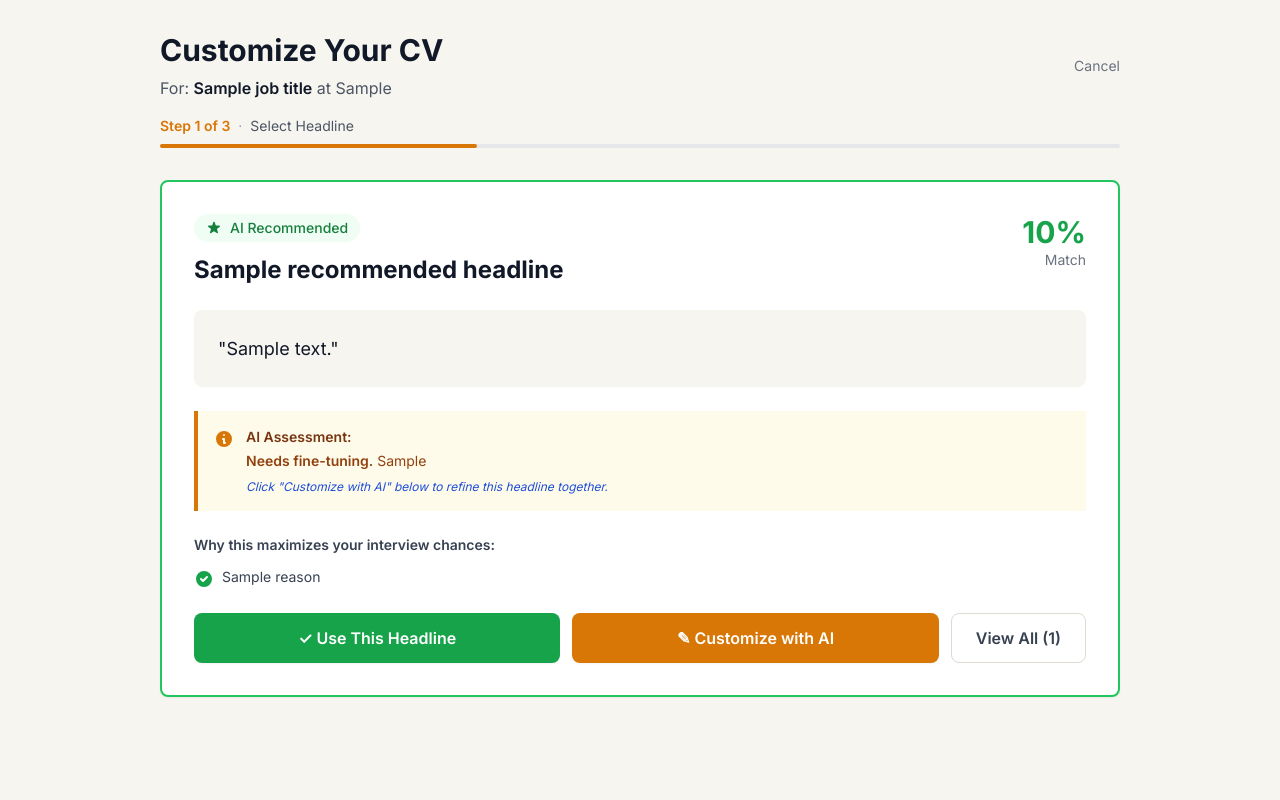
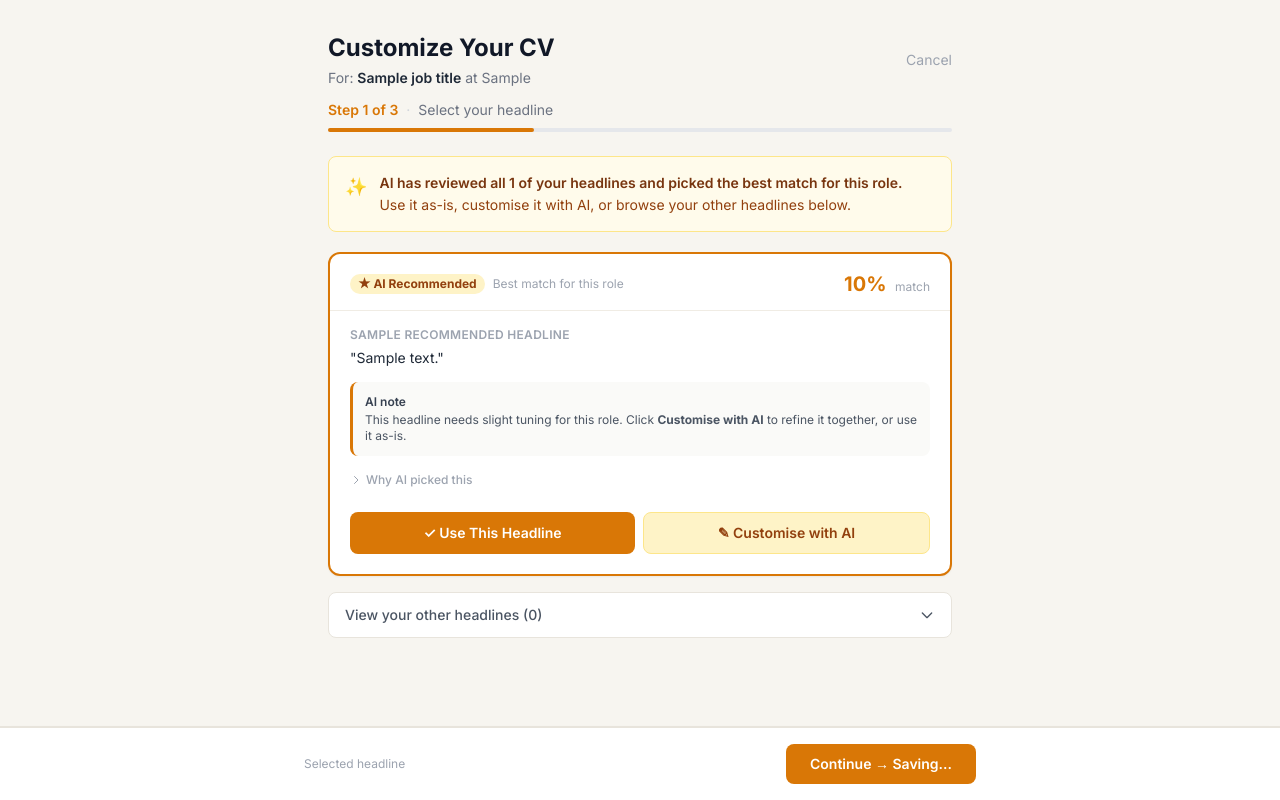
Before and after one commit to Frameit12/jobs_scraper, a Flask app: template templates/customize_cv_headline.html in a window 1280 px wide. Run offline with Flask 3, Linux system fonts and the light colour scheme; the template is opened without the code that fills it: most values are stand-ins (such as "Sample title", 1, 10 or a date in 2020); parts of the project's set-up code (start-up, migrations or seed data) failed here and were passed over; some libraries are stand-ins or nearby versions.

Commit message:
Redesign headline selection page — cleaner layout with explainer banner and collapsible reasons

```diff
--- a/templates/customize_cv_headline.html
+++ b/templates/customize_cv_headline.html
@@ -9,232 +9,200 @@
     <link rel="stylesheet" href="/static/theme.css">
     <style>
         [x-cloak] { display: none !important; }
-        .headline-card {
-            transition: all 0.2s ease;
-        }
-        .headline-card:hover {
-            border-color: #3b82f6;
-            box-shadow: 0 4px 12px rgba(0,0,0,0.08);
-        }
-        .headline-card.selected {
-            border-color: #10b981;
-            background: #f0fdf4;
-        }
+        .headline-card { transition: border-color 0.15s ease; }
     </style>
 </head>
 <body class="bg-gray-50 min-h-screen">
 
-<div x-data="headlineSelector()" class="max-w-5xl mx-auto p-8" x-cloak>
+<div x-data="headlineSelector()" class="max-w-2xl mx-auto px-6 py-8" x-cloak>
 
     <!-- Header -->
-    <div class="mb-8">
-        <div class="flex items-center justify-between mb-4">
+    <div class="mb-6">
+        <div class="flex items-center justify-between mb-3">
             <div>
-                <h1 class="text-3xl font-bold text-gray-900">Customize Your CV</h1>
-                <p class="text-gray-600 mt-2">
-                    For: <span class="font-semibold text-gray-900">{{ job_title }}</span>
+                <h1 class="text-2xl font-bold text-gray-900">Customize Your CV</h1>
+                <p class="text-gray-500 text-sm mt-1">
+                    For: <span class="font-semibold text-gray-800">{{ job_title }}</span>
                     {% if job_company %} at {{ job_company }}{% endif %}
                 </p>
             </div>
-            <a href="/ai-match" class="text-gray-500 hover:text-gray-700 text-sm">Cancel</a>
+            <a href="/ai-match" class="text-gray-400 hover:text-gray-600 text-sm">Cancel</a>
         </div>
-
-        <!-- Progress -->
-        <div class="flex items-center gap-2 text-sm text-gray-600">
+        <div class="flex items-center gap-2 text-sm">
             <span class="font-semibold text-blue-600">Step 1 of 3</span>
-            <span class="text-gray-400">·</span>
-            <span>Select Headline</span>
+            <span class="text-gray-300">·</span>
+            <span class="text-gray-500">Select your headline</span>
         </div>
         <div class="h-1 bg-gray-200 rounded-full mt-2">
             <div class="h-1 bg-blue-600 rounded-full" style="width: 33%"></div>
         </div>
     </div>
 
-    <!-- AI Recommendation Card -->
-    {% if recommended_headline %}
-    <div class="bg-white rounded-lg border-2 border-green-500 shadow-sm p-8 mb-8">
-
-        <!-- Header -->
-        <div class="flex items-start justify-between mb-6">
+    <!-- Explainer banner -->
+    <div class="rounded-lg p-4 mb-5 flex items-start gap-3" style="background:#fffbeb; border:1px solid #fde68a;">
+        <span class="text-lg flex-shrink-0">✨</span>
         <div>
-                <div class="inline-flex items-center gap-2 bg-green-50 text-green-700 px-3 py-1 rounded-full text-sm font-medium mb-3">
-                    <svg class="w-4 h-4" fill="currentColor" viewBox="0 0 20 20">
-                        <path d="M9.049 2.927c.3-.921 1.603-.921 1.902 0l1.07 3.292a1 1 0 00.95.69h3.462c.969 0 1.371 1.24.588 1.81l-2.8 2.034a1 1 0 00-.364 1.118l1.07 3.292c.3.921-.755 1.688-1.54 1.118l-2.8-2.034a1 1 0 00-1.175 0l-2.8 2.034c-.784.57-1.838-.197-1.539-1.118l1.07-3.292a1 1 0 00-.364-1.118L2.98 8.72c-.783-.57-.38-1.81.588-1.81h3.461a1 1 0 00.951-.69l1.07-3.292z"></path>
-                    </svg>
-                    AI Recommended
-                </div>
-                <h2 class="text-2xl font-bold text-gray-900">{{ recommended_headline.label if recommended_headline.label else 'Version ' + recommended_headline.number|string }}</h2>
-            </div>
-            <div class="text-right">
-                <div class="text-3xl font-bold text-green-600">{{ recommended_headline.match_score }}%</div>
-                <div class="text-sm text-gray-500">Match</div>
+            <p class="text-sm font-semibold" style="color:#78350f;">
+                AI has reviewed all {{ headlines|length }} of your headlines and picked the best match for this role.
+            </p>
+            <p class="text-sm mt-0.5" style="color:#92400e;">
+                Use it as-is, customise it with AI, or browse your other headlines below.
+            </p>
         </div>
     </div>
 
-        <!-- Headline Text -->
-        <div class="bg-gray-50 rounded-lg p-6 mb-6">
-            <p class="text-lg text-gray-900 leading-relaxed">"{{ recommended_headline.text }}"</p>
+    <!-- AI Recommended headline -->
+    {% if recommended_headline %}
+    <div class="bg-white rounded-xl shadow-sm mb-4" style="border:2px solid #d97706;">
+
+        <!-- Top bar -->
+        <div class="flex items-center justify-between px-5 pt-4 pb-3" style="border-bottom:1px solid #f0ece4;">
+            <div class="flex items-center gap-2">
+                <span class="text-xs font-bold px-2 py-0.5 rounded-full" style="background:#fef3c7; color:#92400e;">★ AI Recommended</span>
+                <span class="text-xs text-gray-400">Best match for this role</span>
             </div>
-
-        <!-- AI Guidance -->
-        <div class="bg-blue-50 border-l-4 border-blue-500 p-4 mb-6">
-            <div class="flex items-start">
-                <svg class="w-5 h-5 text-blue-600 mr-3 mt-0.5 flex-shrink-0" fill="currentColor" viewBox="0 0 20 20">
-                    <path fill-rule="evenodd" d="M18 10a8 8 0 11-16 0 8 8 0 0116 0zm-7-4a1 1 0 11-2 0 1 1 0 012 0zM9 9a1 1 0 000 2v3a1 1 0 001 1h1a1 1 0 100-2v-3a1 1 0 00-1-1H9z" clip-rule="evenodd"></path>
-                </svg>
-                <div class="flex-1">
-                    <p class="font-semibold text-blue-900 text-sm">AI Assessment:</p>
-                    {% if recommended_headline.suggested_adaptation %}
-                    <p class="text-blue-800 text-sm mt-1">
-                        <span class="font-semibold">Needs fine-tuning.</span> {{ recommended_headline.suggested_adaptation }}
-                    </p>
-                    <p class="text-blue-700 text-xs mt-2 italic">Click "Customize with AI" below to refine this headline together.</p>
-                    {% else %}
-                    <p class="text-blue-800 text-sm mt-1">
-                        <span class="font-semibold">Ready to use as-is.</span> This headline is strong for this role and needs no changes.
-                    </p>
-                    <p class="text-blue-700 text-xs mt-2 italic">Click "Use This Headline" to proceed immediately.</p>
-                    {% endif %}
-                </div>
+            <div>
+                <span class="text-xl font-bold text-blue-600">{{ recommended_headline.match_score }}%</span>
+                <span class="text-xs text-gray-400 ml-1">match</span>
             </div>
         </div>
 
-        <!-- Why This Works -->
-        <div class="mb-6">
-            <h3 class="text-sm font-semibold text-gray-700 mb-3">Why this maximizes your interview chances:</h3>
-            <div class="space-y-2">
+        <!-- Headline label + text -->
+        <div class="px-5 pt-4 pb-3">
+            <p class="text-xs font-semibold text-gray-400 uppercase tracking-wide mb-1">
+                {{ recommended_headline.label if recommended_headline.label else 'Version ' + recommended_headline.number|string }}
+            </p>
+            <p class="text-sm text-gray-800 leading-relaxed">"{{ recommended_headline.text }}"</p>
+        </div>
+
+        <!-- AI note -->
+        {% if recommended_headline.suggested_adaptation %}
+        <div class="mx-5 mb-4 p-3 rounded-lg text-sm" style="background:#fafaf8; border-left:3px solid #d97706;">
+            <p class="font-semibold text-gray-700 text-xs mb-0.5">AI note</p>
+            <p class="text-gray-600 text-xs">
+                This headline needs slight tuning for this role. Click <strong>Customise with AI</strong> to refine it together, or use it as-is.
+            </p>
+        </div>
+        {% else %}
+        <div class="mx-5 mb-4 p-3 rounded-lg text-sm" style="background:#fafaf8; border-left:3px solid #d97706;">
+            <p class="font-semibold text-gray-700 text-xs mb-0.5">AI note</p>
+            <p class="text-gray-600 text-xs">This headline is strong for this role and ready to use as-is.</p>
+        </div>
+        {% endif %}
+
+        <!-- Why AI picked this (collapsible) -->
+        {% if recommended_headline.reasons %}
+        <div class="px-5 pb-4">
+            <button @click="showReasons = !showReasons"
+                    class="flex items-center gap-1 text-xs font-medium text-gray-400 hover:text-gray-600 mb-2">
+                <svg class="w-3 h-3 transition-transform" :class="showReasons ? 'rotate-90' : ''"
+                     fill="none" stroke="currentColor" viewBox="0 0 24 24">
+                    <path stroke-linecap="round" stroke-linejoin="round" stroke-width="2" d="M9 5l7 7-7 7"/>
+                </svg>
+                <span x-text="showReasons ? 'Hide reasons' : 'Why AI picked this'"></span>
+            </button>
+            <div x-show="showReasons" x-transition class="space-y-1">
                 {% for reason in recommended_headline.reasons %}
-                <div class="flex items-start">
-                    <svg class="w-5 h-5 text-green-600 mr-2 mt-0.5 flex-shrink-0" fill="currentColor" viewBox="0 0 20 20">
-                        <path fill-rule="evenodd" d="M10 18a8 8 0 100-16 8 8 0 000 16zm3.707-9.293a1 1 0 00-1.414-1.414L9 10.586 7.707 9.293a1 1 0 00-1.414 1.414l2 2a1 1 0 001.414 0l4-4z" clip-rule="evenodd"></path>
-                    </svg>
-                    <p class="text-sm text-gray-700">{{ reason }}</p>
+                <div class="flex items-start gap-2 text-xs text-gray-600">
+                    <span class="text-blue-600 flex-shrink-0 mt-0.5">✓</span>
+                    {{ reason }}
                 </div>
                 {% endfor %}
             </div>
         </div>
+        {% endif %}
 
-        <!-- Action Buttons -->
-        <div class="flex gap-3">
+        <!-- Action buttons -->
+        <div class="px-5 pb-5 flex gap-2">
             <button @click="selectAndContinue('{{ recommended_headline.text }}', {{ recommended_headline.match_score }})"
-                    class="flex-1 bg-green-600 text-white px-6 py-3 rounded-lg font-semibold hover:bg-green-700 transition shadow-sm">
+                    class="flex-1 text-white text-sm font-semibold py-2.5 rounded-lg transition bg-blue-600 hover:bg-blue-700">
                 ✓ Use This Headline
             </button>
-            {% if recommended_headline.suggested_adaptation %}
             <button @click="openCustomizeModal('{{ recommended_headline.text }}')"
-                    class="flex-1 bg-blue-600 text-white px-6 py-3 rounded-lg font-semibold hover:bg-blue-700 transition shadow-sm">
-                ✎ Customize with AI
-            </button>
-            {% endif %}
-            <button @click="showAllHeadlines = true; scrollToAll()"
-                    class="px-6 py-3 bg-white border border-gray-300 text-gray-700 rounded-lg font-semibold hover:bg-gray-50 transition">
-                View All ({{ headlines|length }})
+                    class="flex-1 text-sm font-semibold py-2.5 rounded-lg transition"
+                    style="background:#fef3c7; color:#92400e; border:1px solid #fde68a;"
+                    onmouseover="this.style.background='#fde68a'" onmouseout="this.style.background='#fef3c7'">
+                ✎ Customise with AI
             </button>
         </div>
     </div>
     {% endif %}
 
-    <!-- All Headlines Section (Initially Hidden) -->
-    <div x-show="showAllHeadlines"
-         x-transition:enter="transition ease-out duration-200"
-         x-transition:enter-start="opacity-0"
-         x-transition:enter-end="opacity-100"
-         class="space-y-4"
-         id="all-headlines-section">
-
-        <div class="flex items-center justify-between mb-4">
-            <h2 class="text-xl font-bold text-gray-900">All Available Headlines</h2>
-            <button @click="showAllHeadlines = false"
-                    class="text-sm text-gray-500 hover:text-gray-700">
-                Hide
+    <!-- View other headlines toggle -->
+    <div class="mb-4">
+        <button @click="showAllHeadlines = !showAllHeadlines"
+                class="w-full flex items-center justify-between px-4 py-3 bg-white rounded-lg border text-sm font-medium text-gray-600 hover:border-gray-300 transition"
+                style="border-color:#e8e4dc;">
+            <span x-text="showAllHeadlines ? 'Hide other headlines' : 'View your other headlines ({{ headlines|length - 1 }})'"></span>
+            <svg class="w-4 h-4 transition-transform" :class="showAllHeadlines ? 'rotate-180' : ''"
+                 fill="none" stroke="currentColor" viewBox="0 0 24 24">
+                <path stroke-linecap="round" stroke-linejoin="round" stroke-width="2" d="M19 9l-7 7-7-7"/>
+            </svg>
         </button>
     </div>
 
+    <!-- Other headlines -->
+    <div x-show="showAllHeadlines" x-transition class="space-y-3 mb-32" id="all-headlines-section">
         {% for headline in headlines %}
-        <div class="headline-card bg-white rounded-lg border-2 p-6 cursor-pointer"
-             :class="{ 'selected': selectedHeadline === '{{ headline.text }}' }"
-             @click="selectHeadline('{{ headline.text }}', {{ headline.match_score }})">
+        {% if headline.id != recommended_headline.id %}
+        <div class="headline-card bg-white rounded-xl border-2 cursor-pointer"
+             :style="selectedHeadline === '{{ headline.text }}' ? 'border-color:#d97706;' : 'border-color:#e8e4dc;'"
+             @click="expandedHeadline = (expandedHeadline === {{ loop.index }} ? null : {{ loop.index }})">
 
-            <div class="flex items-start justify-between mb-4">
-                <div class="flex-1">
-                    <div class="flex items-center gap-3 mb-2">
-                        <span class="text-sm font-bold text-gray-500">Headline #{{ headline.number }}</span>
-                        <span class="px-3 py-1 rounded-full text-sm font-semibold
-                            {% if headline.match_score >= 80 %}bg-green-100 text-green-700
-                            {% elif headline.match_score >= 70 %}bg-blue-100 text-blue-700
-                            {% elif headline.match_score >= 60 %}bg-yellow-100 text-yellow-700
-                            {% else %}bg-gray-100 text-gray-600{% endif %}">
-                            {{ headline.match_score }}%
-                        </span>
-                        {% if headline.id == recommended_headline.id %}
-                        <span class="px-2 py-1 bg-green-50 text-green-700 rounded text-xs font-semibold">
-                            Recommended
-                        </span>
-                        {% endif %}
+            <!-- Collapsed row -->
+            <div class="p-4 flex items-start justify-between">
+                <div class="flex items-start gap-3 flex-1">
+                    <div class="mt-0.5 w-4 h-4 rounded-full border-2 flex-shrink-0 flex items-center justify-center"
+                         :style="selectedHeadline === '{{ headline.text }}' ? 'background:#d97706; border-color:#d97706;' : 'border-color:#d1cdc4;'">
+                        <svg x-show="selectedHeadline === '{{ headline.text }}'" class="w-2.5 h-2.5 text-white" fill="currentColor" viewBox="0 0 20 20">
+                            <path fill-rule="evenodd" d="M16.707 5.293a1 1 0 010 1.414l-8 8a1 1 0 01-1.414 0l-4-4a1 1 0 011.414-1.414L8 12.586l7.293-7.293a1 1 0 011.414 0z" clip-rule="evenodd"/>
+                        </svg>
                     </div>
-                    <p class="text-base text-gray-900 leading-relaxed">"{{ headline.text }}"</p>
+                    <div class="flex-1 min-w-0">
+                        <p class="text-xs font-semibold text-gray-600">
+                            {{ headline.label if headline.label else 'Version ' + headline.number|string }}
+                        </p>
+                        <p class="text-xs text-gray-400 mt-0.5 truncate">"{{ headline.text[:80] }}..."</p>
                     </div>
                 </div>
-
-            <!-- Analysis Details -->
-            {% if headline.tier == 'top' and headline.reasons %}
-            <div class="bg-gray-50 rounded-lg p-4 mb-3">
-                <p class="text-xs font-semibold text-gray-700 mb-2">Why this works:</p>
-                <ul class="space-y-1 text-xs text-gray-600">
-                    {% for reason in headline.reasons %}
-                    <li class="flex items-start">
-                        <span class="text-green-600 mr-2">✓</span>
-                        <span>{{ reason }}</span>
-                    </li>
-                    {% endfor %}
-                </ul>
+                <span class="text-sm font-bold ml-3 flex-shrink-0 text-blue-600">{{ headline.match_score }}%</span>
             </div>
 
-            {% if headline.suggested_adaptation %}
-            <div class="bg-blue-50 border-l-2 border-blue-400 p-3 mb-3">
-                <p class="text-xs text-blue-800">
-                    <span class="font-semibold">Suggested:</span> {{ headline.suggested_adaptation }}
-                </p>
+            <!-- Expanded -->
+            <div x-show="expandedHeadline === {{ loop.index }}" x-transition
+                 class="px-4 pb-4 border-t" style="border-color:#f0ece4;">
+                <p class="text-sm text-gray-700 leading-relaxed mt-3">"{{ headline.text }}"</p>
+                {% if headline.tier == 'other' and headline.weakness %}
+                <p class="text-xs text-gray-400 mt-2 italic">Note: {{ headline.weakness }}</p>
+                {% endif %}
+                <button @click.stop="selectAndContinue('{{ headline.text }}', {{ headline.match_score }})"
+                        class="mt-3 text-sm font-semibold text-white px-4 py-2 rounded-lg bg-blue-600 hover:bg-blue-700 transition">
+                    ✓ Use This Headline
+                </button>
+            </div>
         </div>
         {% endif %}
-            {% endif %}
-
-            {% if headline.tier == 'other' and headline.weakness %}
-            <div class="bg-gray-50 rounded-lg p-3">
-                <p class="text-xs text-gray-600">
-                    <span class="font-semibold text-gray-700">Note:</span> {{ headline.weakness }}
-                </p>
-            </div>
-            {% endif %}
-
-            <!-- Selection indicator -->
-            <div x-show="selectedHeadline === '{{ headline.text }}'" class="mt-4 flex items-center text-green-600">
-                <svg class="w-5 h-5 mr-2" fill="currentColor" viewBox="0 0 20 20">
-                    <path fill-rule="evenodd" d="M10 18a8 8 0 100-16 8 8 0 000 16zm3.707-9.293a1 1 0 00-1.414-1.414L9 10.586 7.707 9.293a1 1 0 00-1.414 1.414l2 2a1 1 0 001.414 0l4-4z" clip-rule="evenodd"></path>
-                </svg>
-                <span class="font-semibold text-sm">Selected</span>
-            </div>
-        </div>
         {% endfor %}
     </div>
 
-    <!-- Fixed Bottom Bar (when headline selected from "All" section) -->
-    <div class="fixed bottom-0 left-0 right-0 bg-white border-t shadow-lg p-4"
+</div>
+
+<!-- Fixed bottom bar — shows when an "other" headline is selected -->
+<div class="fixed bottom-0 left-0 right-0 bg-white shadow-lg p-4"
+     style="border-top:2px solid #e8e4dc;"
      x-show="selectedHeadline !== null && selectedHeadline !== '{{ recommended_headline.text if recommended_headline else '' }}'">
-        <div class="max-w-5xl mx-auto flex items-center justify-between">
-            <div class="flex-1 mr-4">
-                <p class="text-sm text-gray-600">Selected headline:</p>
-                <p class="font-semibold text-gray-900 truncate" x-text="selectedHeadline"></p>
+    <div class="max-w-2xl mx-auto flex items-center justify-between">
+        <div class="flex-1 mr-4 min-w-0">
+            <p class="text-xs text-gray-400">Selected headline</p>
+            <p class="text-sm font-semibold text-gray-800 truncate" x-text="selectedHeadline"></p>
         </div>
         <button @click="saveAndContinue()"
                 :disabled="saving"
-                    class="bg-green-600 text-white px-8 py-3 rounded-lg font-semibold hover:bg-green-700 transition disabled:bg-gray-400 whitespace-nowrap">
+                class="bg-blue-600 hover:bg-blue-700 text-white px-6 py-2.5 rounded-lg text-sm font-semibold transition disabled:bg-gray-300 whitespace-nowrap">
             <span x-show="!saving">Continue →</span>
             <span x-show="saving">Saving...</span>
         </button>
     </div>
-    </div>
-
 </div>
 
 <script>
@@ -243,6 +211,8 @@ function headlineSelector() {
         selectedHeadline: null,
         selectedMatchScore: 0,
         showAllHeadlines: false,
+        showReasons: false,
+        expandedHeadline: null,
         saving: false,
 
         selectAndContinue(headline, matchScore) {
@@ -256,18 +226,9 @@ function headlineSelector() {
             this.selectedMatchScore = matchScore;
         },
 
-        scrollToAll() {
-            setTimeout(() => {
-                document.getElementById('all-headlines-section')?.scrollIntoView({
-                    behavior: 'smooth',
-                    block: 'start'
-                });
-            }, 100);
-        },
-
         openCustomizeModal(headline) {
-            // TODO: Open chat modal for customization
-            alert('Chat customization coming in next update! For now, you can select a different headline or proceed with this one.');
+            // TODO: Chat customization — coming in step 2
+            alert('Customise with AI is coming soon. For now, use this headline or choose another.');
         },
 
         async saveAndContinue() {
@@ -275,9 +236,7 @@ function headlineSelector() {
                 alert('Please select a headline first');
                 return;
             }
-
             this.saving = true;
-
             try {
                 const response = await fetch('/customize-cv/headline', {
                     method: 'POST',
@@ -287,9 +246,7 @@ function headlineSelector() {
                         match_score: this.selectedMatchScore
                     })
                 });
-
                 const result = await response.json();
-
                 if (result.success) {
                     window.location.href = result.next_step;
                 } else {
@@ -297,7 +254,6 @@ function headlineSelector() {
                     this.saving = false;
                 }
             } catch (error) {
-                console.error('Error saving headline:', error);
                 alert('Failed to save headline. Please try again.');
                 this.saving = false;
             }
```
Lines whose indentation alone changed are shown as unchanged.
